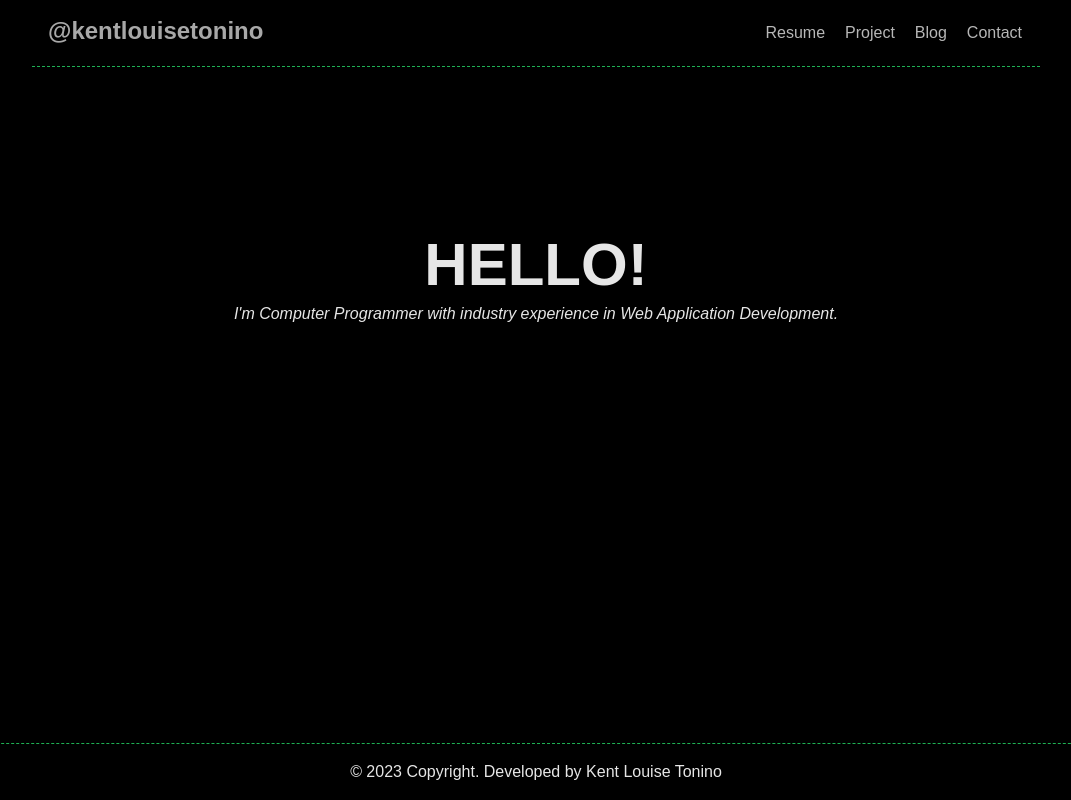
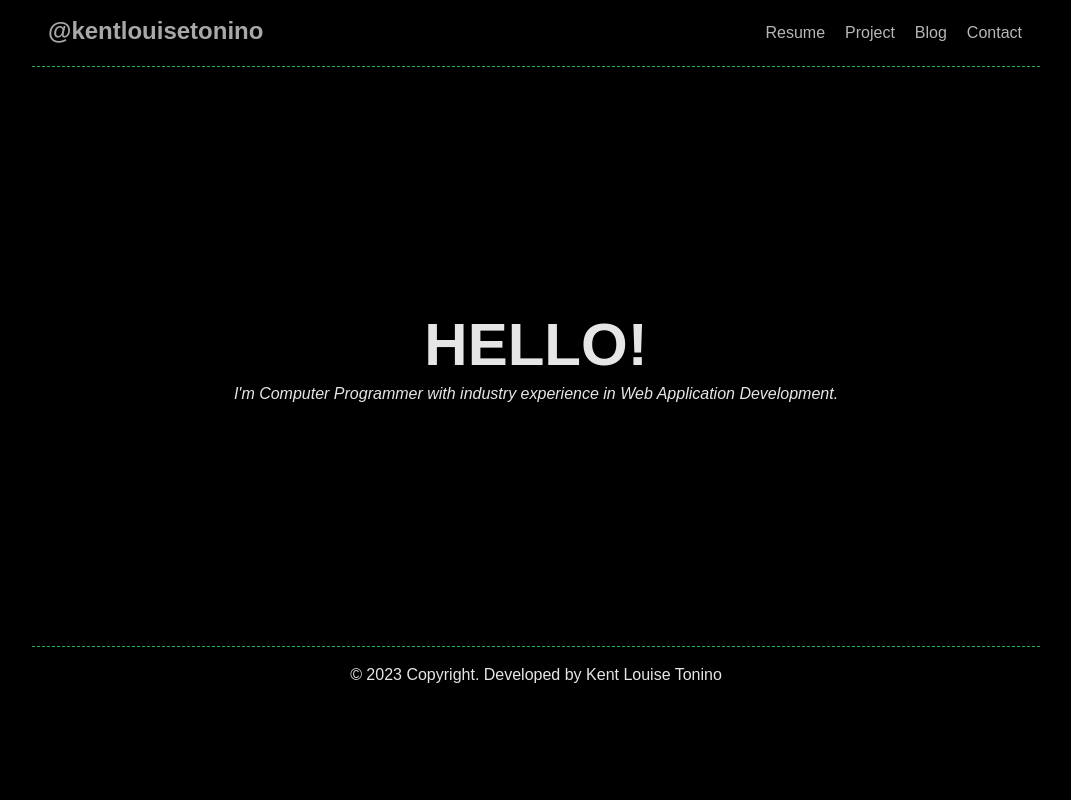
Before and after one commit to kentlouisetonino/kentlouisetonino, a Next.js app: page / in a window 1280 px wide. Shown: the whole page, without its empty margins (104-1175 px from the left). Built offline with nearby package versions, Linux system fonts and the light colour scheme; a web font is replaced by a local one.

Commit message:
Feat/04 16 2023 (#25)
* initial commit

* initial commit

* cleanup

* refactor

```diff
--- /dev/null
+++ b/src/libs/Banner/Banner.tsx
@@ -0,0 +1,17 @@
+import TitleText from '../TitleText/TitleText';
+
+export default function Banner() {
+  return (
+    <div className="lg:w-[640px] mx-auto my-60 align-middle text-center">
+      <TitleText
+        value="HELLO!"
+        size="xlarge"
+        className="text-white/90 font-black block"
+      />
+      <p className="italic text-white/90">
+        I&#39;m Computer Programmer with industry experience in Web Application
+        Development.
+      </p>
+    </div>
+  );
+}
--- /dev/null
+++ b/src/libs/Footer/Footer.tsx
@@ -0,0 +1,9 @@
+export default function Footer() {
+  return (
+    <div className="p-4 border-green-500 border-dashed border-t-[0.5px] opacity-90">
+      <p className="w-full text-center">
+        &copy; 2023 Copyright. Developed by Kent Louise Tonino
+      </p>
+    </div>
+  );
+}
--- a/src/libs/Navbar/Navbar.tsx
+++ b/src/libs/Navbar/Navbar.tsx
@@ -13,22 +13,22 @@ export default function Navbar() {
         </Link>
       </div>
       <div className="flex gap-x-4">
-        <Link href="#">
+        <Link href="#resume">
           <ul className="leading-[30px] p-[2px] text-white/80 hover:underline hover:text-white underline-offset-8 hover:decoration-green-500">
             Resume
           </ul>
         </Link>
-        <Link href="#">
+        <Link href="#project">
           <ul className="leading-[30px] p-[2px] text-white/80 hover:underline hover:text-white underline-offset-8 hover:decoration-green-500">
             Project
           </ul>
         </Link>
-        <Link href="#">
+        <Link href="#blog">
           <ul className="leading-[30px] p-[2px] text-white/80 hover:underline hover:text-white underline-offset-8 hover:decoration-green-500">
             Blog
           </ul>
         </Link>
-        <Link href="#">
+        <Link href="#contact">
           <ul className="leading-[30px] p-[2px] text-white/80 hover:underline hover:text-white underline-offset-8 hover:decoration-green-500">
             Contact
           </ul>
--- a/src/libs/TitleText/TitleText.tsx
+++ b/src/libs/TitleText/TitleText.tsx
@@ -1,8 +1,8 @@
 import classNames from 'classnames';
 
-export type Size = 'large' | 'small' | 'xsmall' | 'xlarge';
+type Size = 'large' | 'small' | 'xsmall' | 'xlarge';
 
-export interface TitleTextProps {
+interface TitleTextProps {
   size?: Size;
   value: string;
   className?: string;
--- a/src/pages/Home/Home.tsx
+++ b/src/pages/Home/Home.tsx
@@ -1,32 +1,14 @@
+import Banner from '@/src/libs/Banner/Banner';
+import Footer from '@/src/libs/Footer/Footer';
 import Navbar from '@/src/libs/Navbar/Navbar';
-import TitleText from '@/src/libs/TitleText/TitleText';
 import Wrapper from '@/src/libs/Wrapper/Wrapper';
 
 export default function Home() {
   return (
     <Wrapper>
-      {/* navbar */}
       <Navbar />
-
-      {/* banner */}
-      <div className="lg:w-[640px] mx-auto py-40 text-center">
-        <TitleText
-          value="HELLO!"
-          size="xlarge"
-          className="text-white/90 font-black block"
-        />
-        <p className="italic text-white/90">
-          I&#39;m Computer Programmer with industry experience in Web
-          Application Development.
-        </p>
-      </div>
-
-      {/* footer */}
-      <div className="fixed inset-x-0 bottom-0 p-4 mx-auto border-green-500 border-dashed border-t-[0.5px] opacity-90">
-        <p className="w-full text-center">
-          &copy; 2023 Copyright. Developed by Kent Louise Tonino
-        </p>
-      </div>
+      <Banner />
+      <Footer />
     </Wrapper>
   );
 }
```
